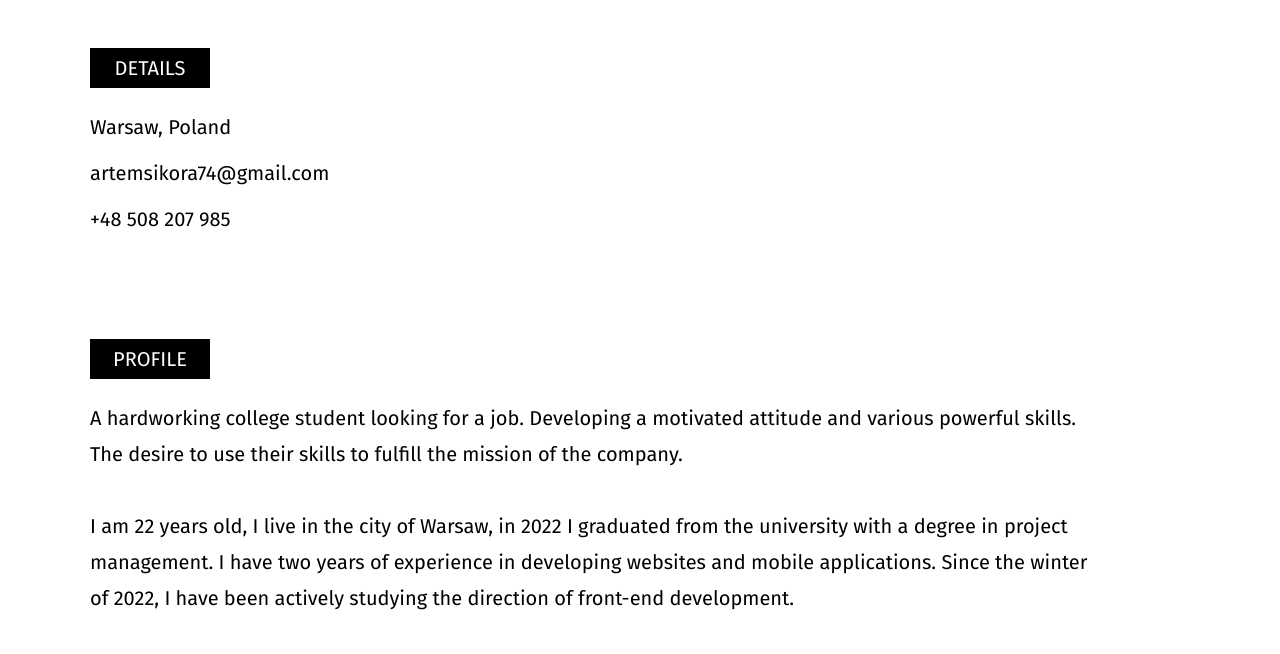
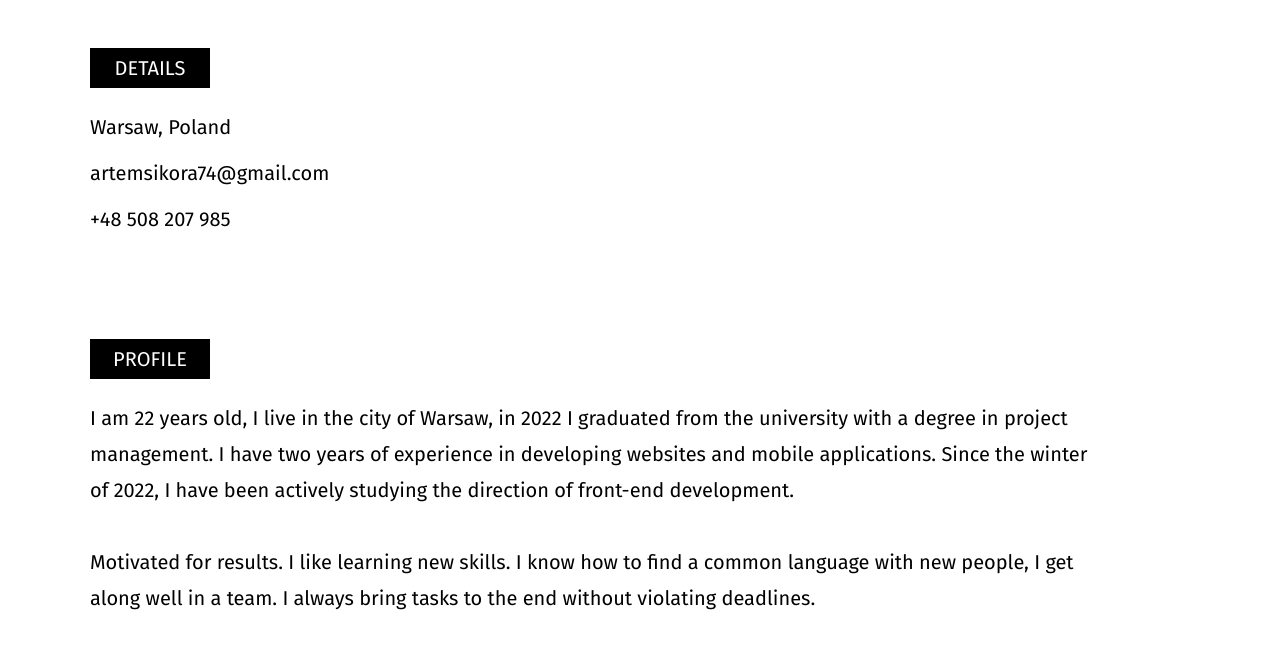
Before and after one commit to YungTrapa/My-Summary, a plain HTML site: page index.html in a window 1280 px wide. Shown: the part 298-952 px from the top of the page. Drawn offline with Linux system fonts and the light colour scheme.

Commit message:
Update index.html

```diff
--- a/index.html
+++ b/index.html
@@ -43,10 +43,7 @@
                     <p class="section_title">PROFILE</p>
                 </div>
                 <div class="section_description">
-                    <p>A hardworking college student looking for a job. Developing a motivated attitude and various powerful skills.<br>
-                         The desire to use their skills to fulfill the mission of the company.<br>
-                         <br>
-                            I am 22 years old, I live in the city of Warsaw, in 2022 I graduated from the university with a degree in project<br>
+                    <p> I am 22 years old, I live in the city of Warsaw, in 2022 I graduated from the university with a degree in project<br>
                         management. I have two years of experience in developing websites and mobile applications. Since the winter<br>
                         of 2022, I have been actively studying the direction of front-end development.<br>
                         <br>
```
